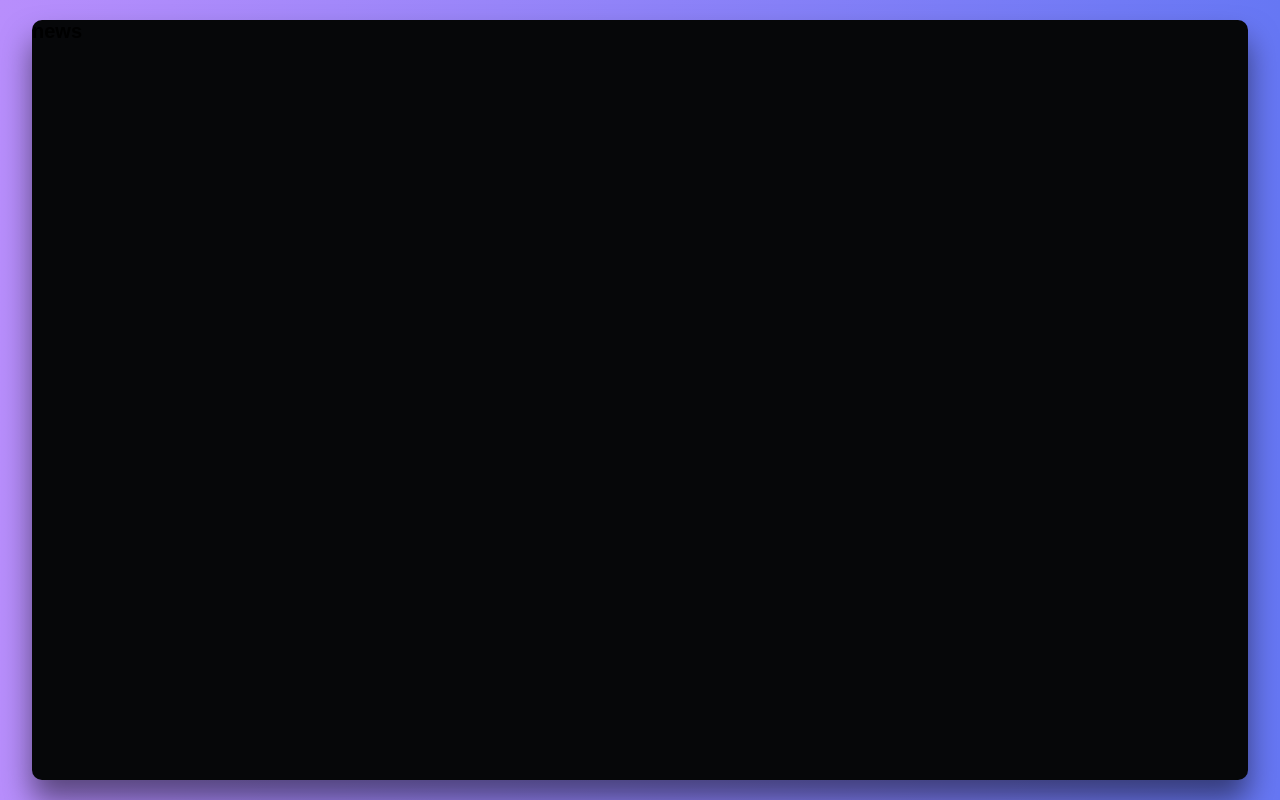
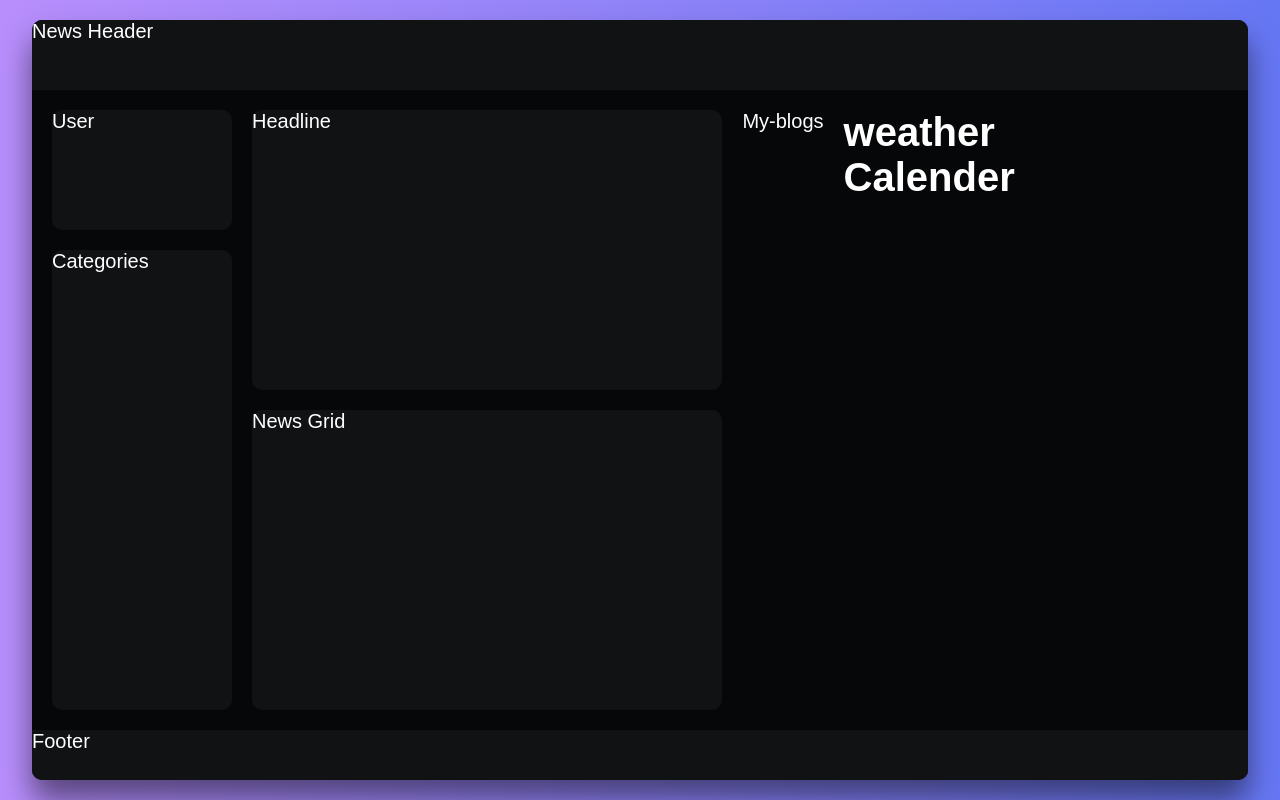
Before and after one commit to vikasverma-here/news-blog-app, a React (Vite) app in the folder news-blogs-app/: page / in a window 1280 px wide. Built offline with nearby package versions, Linux system fonts and the light colour scheme; a web font is replaced by a local one.

Commit message:
50% layout done

```diff
--- a/news-blogs-app/src/component/News.jsx
+++ b/news-blogs-app/src/component/News.jsx
@@ -1,10 +1,32 @@
 import React from 'react'
-
+import Weather from './weather'
+import Calander from './calander'
+import './news.css'
 const News = () => {
   return (
-    <div>
-      <h1>news</h1>
+   <div className="news">
+    <header className='news-header'>News Header</header>
+    <div className="news-content">
+      <div className="navbar">
+        <div className="user">User</div>
+        <nav className="catagories">Categories</nav>
+      </div>
+      <div className="news-section">
+        <div className="headline">Headline</div>
+        <div className="news-grid">News Grid</div>
+      </div>
+      <div className="my-blogs">My-blogs</div>
+      <div className="weather-calender">
+      <Weather/>
+      <Calander/>
+      </div>
+
+
     </div>
+    <footer className="news-footer">
+        Footer
+      </footer>
+   </div>
   )
 }
 
--- /dev/null
+++ b/news-blogs-app/src/component/calander.jsx
@@ -0,0 +1,11 @@
+import React from 'react'
+
+const Calander = () => {
+  return (
+    <div>
+      <h1>Calender</h1>
+    </div>
+  )
+}
+
+export default Calander
--- /dev/null
+++ b/news-blogs-app/src/component/news.css
@@ -0,0 +1,68 @@
+.news{
+    color: #FFF;
+    font-size: 2rem;
+    width: 100%;
+    height: 100%;
+    display: flex;
+    flex-direction: column;
+    justify-content: space-between;
+    row-gap: 2rem;
+}
+.news-header{
+    width: 100%;
+    min-height: 7rem;
+    background-color: #111214;
+    border-radius: 1rem 1rem 0 0;
+}
+.news-content{
+    display: flex;
+    column-gap: 2rem;
+    height: calc(100% - 16rem);
+    padding: 0 2rem;
+
+}
+.news-footer{
+    width: 100%;
+    min-height: 5rem;
+    border-radius: 0 0 1rem 1rem;
+    background-color: #111214;
+}
+.navbar{
+    width: 18rem;
+    height: 100%;
+    display: flex;
+    flex-direction: column;
+    row-gap: 2rem;
+
+}
+.user{
+    width: 100%;
+    height: 20%;
+    background-color: #111214;
+    border-radius: 1rem;
+}
+.catagories{
+    width: 100%;
+    height: calc(80% - 2rem);
+    background-color: #111214;
+    border-radius: 1rem;
+}
+.news-section{
+    width: clamp(30rem,43cqi,40%);
+    height: 100%;
+    border-radius: 1rem;
+    /* background-color: #fff; */
+}
+.headline{
+    width: 100%;
+    height: calc(50% - 2rem);
+    background-color: #111214;
+    border-radius: 1rem;
+    margin-bottom: 2rem;
+}
+.news-grid{
+    width: 100%;
+    height: 50%;
+    background-color: #111214;
+    border-radius: 1rem;
+}
--- /dev/null
+++ b/news-blogs-app/src/component/weather.jsx
@@ -0,0 +1,11 @@
+import React from 'react'
+
+const Weather = () => {
+  return (
+    <div>
+      <h1>weather</h1>
+    </div>
+  )
+}
+
+export default Weather
```
